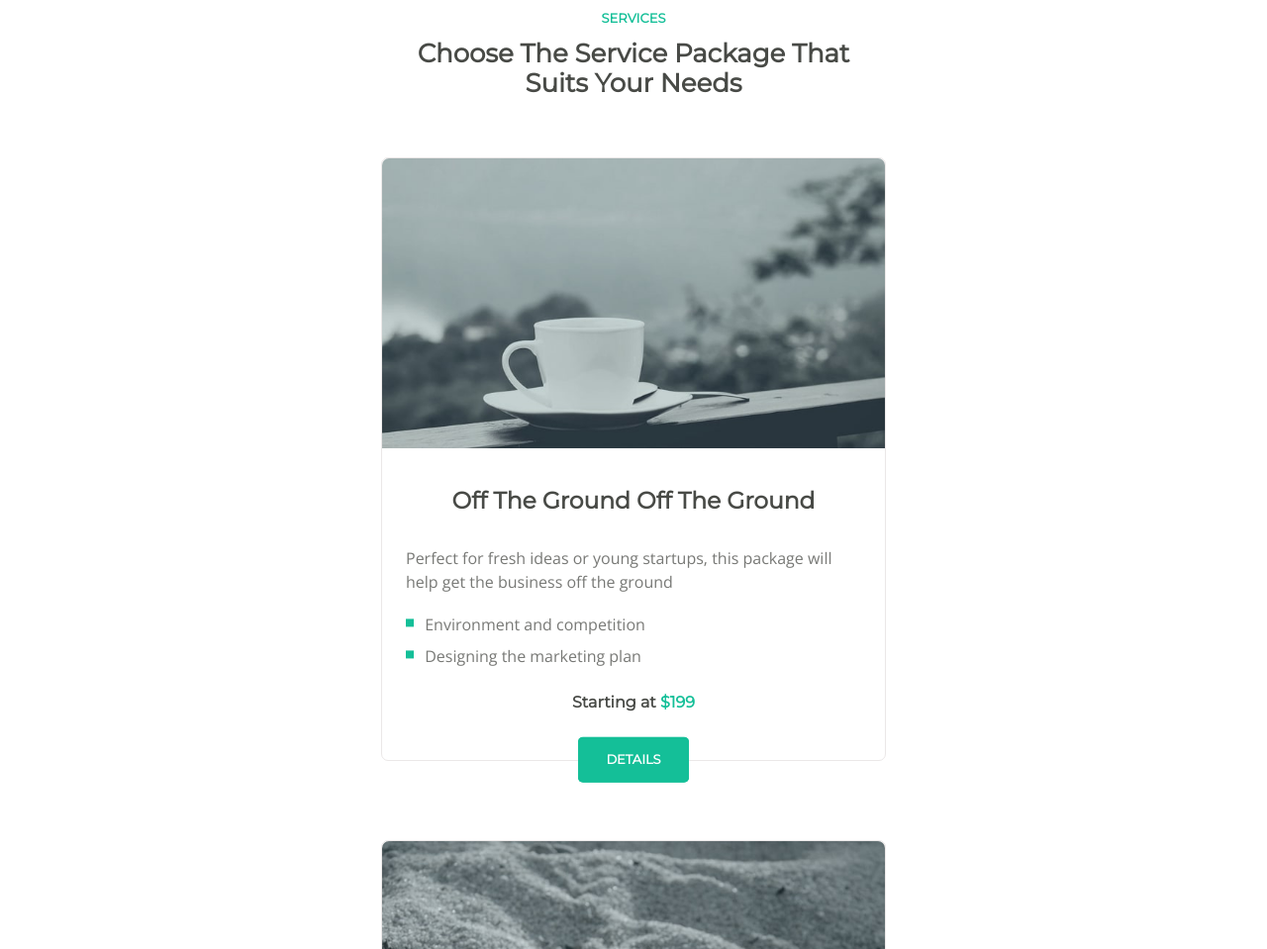
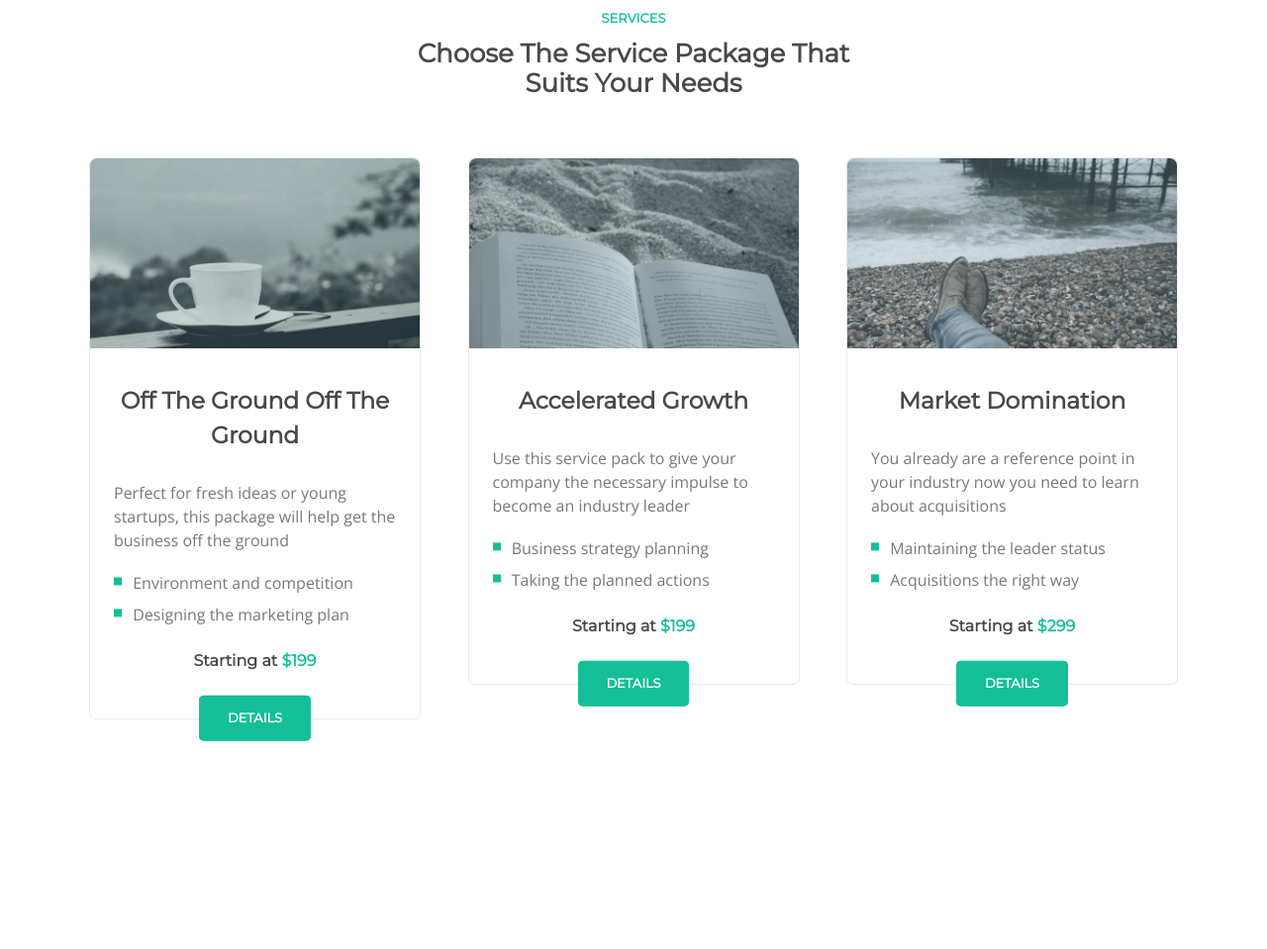
Before and after one commit to estevaog3/AriaBusiness, a plain HTML site: page index.html in a window 1280 px wide. Shown: the part 1832-2791 px from the top of the page at 99% size. After the commit the page ends 2659 px from the top, so only its background shows below. Drawn offline with nearby package versions, Linux system fonts and the light colour scheme.

Commit message:
Add responsivity of 'section', 'card-container' and 'card' classes

```diff
--- a/scss/_media-queries.scss
+++ b/scss/_media-queries.scss
@@ -41,6 +41,10 @@
       width: 690px;
       height: 446px;
     }
+  }
+
+  .section > *{
+    max-width: 690px;
   }
 }
 
@@ -109,6 +113,20 @@
     margin-bottom: 0;
   }
 
+  .section > *{
+    max-width: 925px;
+  }
+
+  .card-container{
+    flex-direction: row;
+    align-items: flex-start;
+    justify-content: space-between;
+    .card{
+      margin-top: 0;
+      width: 290px;
+    }
+  }
+
 }
 
 /* on large screen sizes: */
@@ -133,6 +151,16 @@
       width: 635px;
     }
   }
+
+  .section > *{
+    max-width: 1100px;
+  }
+
+  .card-container{
+    .card{
+      width: 335px;
+    }
+  }
 }
 
 @media only screen and (min-width: 1600px){
--- a/scss/_services.scss
+++ b/scss/_services.scss
@@ -22,7 +22,6 @@
   display: flex;
   flex-direction: column;
   align-items: center;
-  max-width: 510px;
 }
 
 .card{
```
Also changed, not shown: css/styles.css.
